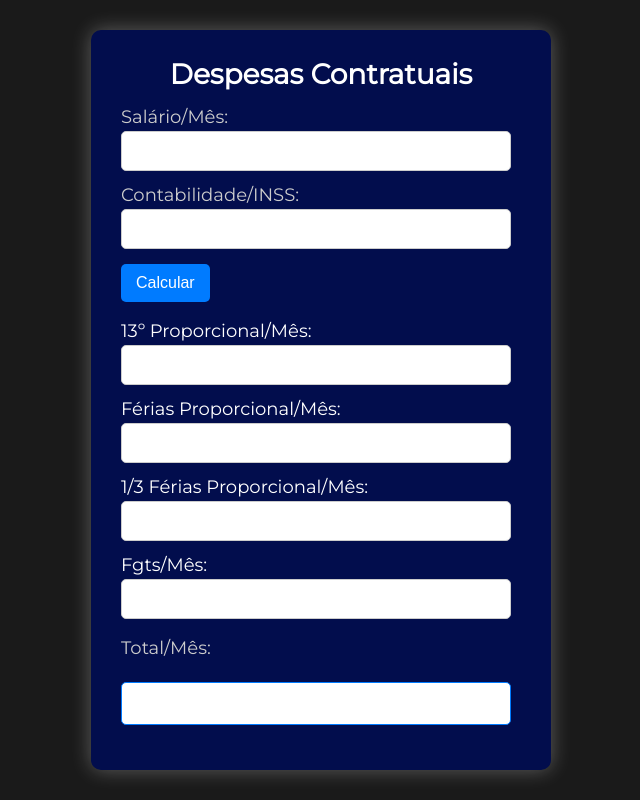
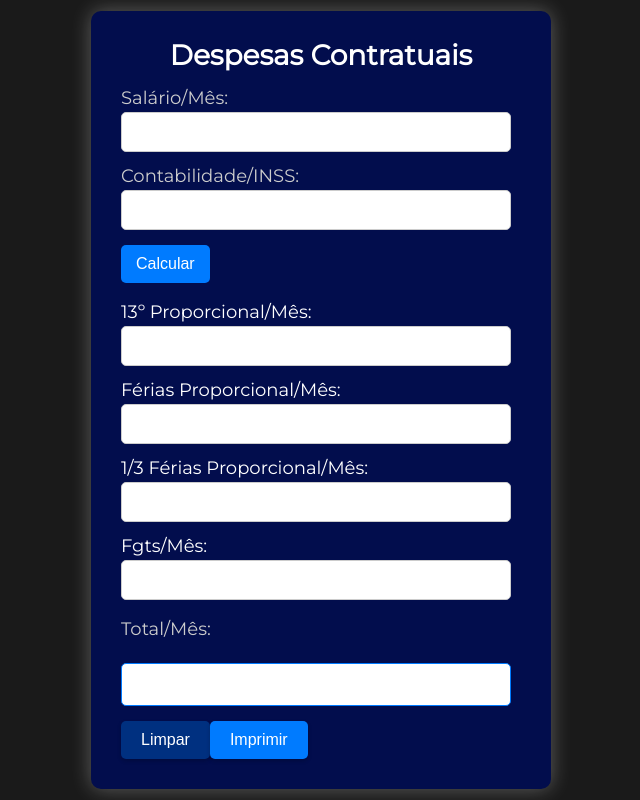
Before and after one commit to JonatasPablo/Projeto_Pessoal, a plain HTML site: page index.html in a window 1280 px wide. Shown: the whole page, without its empty margins (319-959 px from the left). Drawn offline with Linux system fonts and the light colour scheme.

Commit message:
Adicionado o botão limpar e imprimir

```diff
--- a/index.html
+++ b/index.html
@@ -34,6 +34,12 @@
 
             <label for="total">Total/Mês:</label>
             <input type="text" id="total" name="total">
+
+            <div class="button-container">
+                <button type="button" id="limparButton" class="limpar">Limpar</button>
+                <button type="button" id="botaoimprimir" class="imprimirbutton">Imprimir</button>
+            </div>
+
         </form>
     </main>
 
--- a/script.js
+++ b/script.js
@@ -1,5 +1,30 @@
+// ... Seu código JavaScript existente ...
+
+// Event listener para o botão "Limpar"
+document.getElementById('limparButton').addEventListener('click', function() {
+        // Limpar os campos de entrada
+        document.getElementById('salario').value = '';
+        document.getElementById('contabilidade').value = '';
+        document.getElementById('decimoterceiro').value = '';
+        document.getElementById('feriasproporcional').value = '';
+        document.getElementById('umterco').value = '';
+        document.getElementById('fgts').value = '';
+        document.getElementById('total').value = '';
+
+        // Habilitar os campos após a limpeza
+        document.getElementById('decimoterceiro').disabled = false;
+        document.getElementById('feriasproporcional').disabled = false;
+        document.getElementById('umterco').disabled = false;
+        document.getElementById('fgts').disabled = false;
+        document.getElementById('total').disabled = false;
+    });
+
+document.getElementById('botaoimprimir').addEventListener('click', function() {
+    window.print();
+});
+
  // Função para formatar o valor para moeda em Reais (R$)
- function formatCurrency(input) {
+function formatCurrency(input) {
     var value = input.replace(/\D/g, '');
     value = (value / 100).toFixed(2);
     value = 'R$ ' + value.replace('.', ',').replace(/\B(?=(\d{3})+(?!\d))/g, '.');
@@ -62,7 +87,6 @@ function calcularValores() {
 
 calcularButton.addEventListener('click', calcularValores);
 
-// Adiciona um evento para acionar a função calcularValores() quando a tecla "Enter" for pressionada
 document.addEventListener('keydown', function(event) {
     if (event.key === 'Enter') {
         calcularValores();
--- a/style.css
+++ b/style.css
@@ -135,3 +135,48 @@ input[type="button"]:hover {
         font-size: 12px; /* Tamanho da fonte em telas menores */
     }
 }
+
+.button-container {
+    display: flex;
+    justify-content: flex-end; /* Alinha os botões à direita */
+}
+
+/* Estilos personalizados para o botão de imprimir */
+.imprimirbutton {
+    background-color: #007bff; /* Cor de fundo do botão */
+    color: #fff; /* Cor do texto do botão */
+    padding: 10px 20px; /* Espaçamento interno (topo e base: 10px, esquerda e direita: 20px) */
+    border: none; /* Remove a borda do botão */
+    border-radius: 5px; /* Borda arredondada */
+    font-size: 16px; /* Tamanho da fonte */
+    cursor: pointer; /* Cursor muda para a mão ao passar o mouse */
+    box-shadow: 0 2px 4px rgba(0, 0, 0, 0.2); /* Sombra no botão */
+}
+
+.imprimirbutton:hover {
+    background-color: #0056b3; /* Cor de fundo do botão ao passar o mouse */
+}
+
+.imprimirbutton:active {
+    background-color: #003080; /* Cor de fundo do botão ao ser clicado */
+}
+
+/* Estilos personalizados para o botão de limpar */
+.limpar {
+    background-color: #007bff; /* Cor de fundo do botão */
+    color: #fff; /* Cor do texto do botão */
+    padding: 10px 20px; /* Espaçamento interno (topo e base: 10px, esquerda e direita: 20px) */
+    border: none; /* Remove a borda do botão */
+    border-radius: 5px; /* Borda arredondada */
+    font-size: 16px; /* Tamanho da fonte */
+    cursor: pointer; /* Cursor muda para a mão ao passar o mouse */
+    box-shadow: 0 2px 4px rgba(0, 0, 0, 0.2); /* Sombra no botão */
+}
+
+.limpar {
+    background-color: #0056b3; /* Cor de fundo do botão ao passar o mouse */
+}
+
+.limpar {
+    background-color: #003080; /* Cor de fundo do botão ao ser clicado */
+}
```
